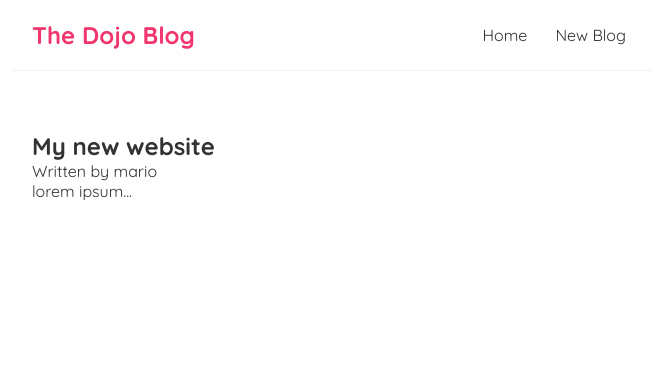
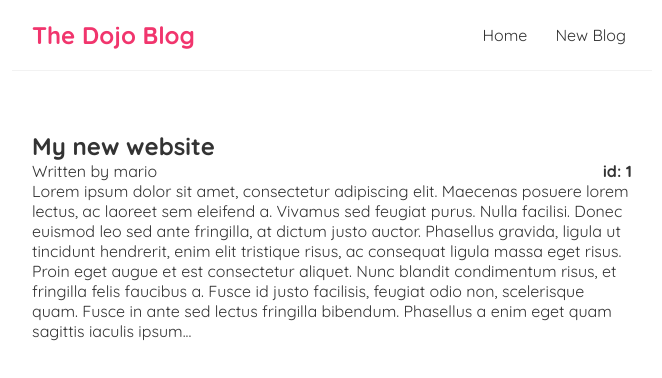
Before and after one commit to ToniRajamaki/Ninja-react-blog, a React (Create React App) app in the folder blog-project/: page /blog/1 in a window 1280 px wide. Shown: the top 378 px of the page, without its empty margins (308-970 px from the left). Built offline with nearby package versions, Linux system fonts and the light colour scheme.

Commit message:
added id to blog details and added more appropriate blog body text placeholders

```diff
--- a/blog-project/src/BlogDetails.js
+++ b/blog-project/src/BlogDetails.js
@@ -10,10 +10,16 @@ const BlogDetails = () => {
   return (
     <div className="blog-details">
       <article>
-          <h2>{ blog.title }</h2>
-          <p>Written by { blog.author }</p>
-          <div>{ blog.body }</div>
-        </article>
+        <h2>{blog.title}</h2>
+        <p style={{ display: "flex", justifyContent: "space-between" }}>
+          <span>Written by {blog.author}</span>
+          <span style={{ fontWeight: "bold", textAlign: "right" }}>
+            id: {id}
+          </span>
+        </p>
+
+        <div>{blog.body}</div>
+      </article>
     </div>
   );
 };
--- a/blog-project/src/useFetch.js
+++ b/blog-project/src/useFetch.js
@@ -1,8 +1,8 @@
 
     const blogs=[
-      { title: 'My new website', body: 'lorem ipsum...', author: 'mario', id: 1 },
-      { title: 'Welcome party!', body: 'lorem ipsum...', author: 'yoshi', id: 2 },
-      { title: 'Web dev top tips', body: 'lorem ipsum...', author: 'mario', id: 3 }];
+      { title: 'My new website', body: 'Lorem ipsum dolor sit amet, consectetur adipiscing elit. Maecenas posuere lorem lectus, ac laoreet sem eleifend a. Vivamus sed feugiat purus. Nulla facilisi. Donec euismod leo sed ante fringilla, at dictum justo auctor. Phasellus gravida, ligula ut tincidunt hendrerit, enim elit tristique risus, ac consequat ligula massa eget risus. Proin eget augue et est consectetur aliquet. Nunc blandit condimentum risus, et fringilla felis faucibus a. Fusce id justo facilisis, feugiat odio non, scelerisque quam. Fusce in ante sed lectus fringilla bibendum. Phasellus a enim eget quam sagittis iaculis ipsum...', author: 'mario', id: 1 },
+      { title: 'Welcome party!', body: 'Pellentesque dapibus quam sed felis luctus, et auctor velit consequat. Quisque id diam vitae sapien faucibus congue. Duis malesuada consequat felis, a bibendum purus pulvinar et. Nullam lacinia orci a massa ultricies, sed ultrices lectus tincidunt. Curabitur at dui iaculis, efficitur nisi ut, viverra est. Proin auctor pharetra convallis. Aliquam non metus in neque consequat laoreet. Nullam suscipit quam a risus fermentum luctus ipsum...', author: 'yoshi', id: 2 },
+      { title: 'Web dev top tips', body: 'Vestibulum facilisis justo quis velit scelerisque, eget consequat purus gravida. Integer mattis convallis nunc, a lobortis ex consectetur at. Sed ut ultricies lectus. Donec sed congue magna. Duis non urna fringilla, efficitur risus id, cursus lectus. Nulla dapibus tincidunt est, at tristique elit lacinia id. In varius varius elit, ut euismod lectus placerat at. Nam faucibus tincidunt dolor. Vestibulum nec tellus auctor, lobortis orci a, faucibus arcu ipsum...', author: 'mario', id: 3 }];
 
 const useFetch = () => {
     console.log("using function useFETCH {blogs}", blogs);
```
